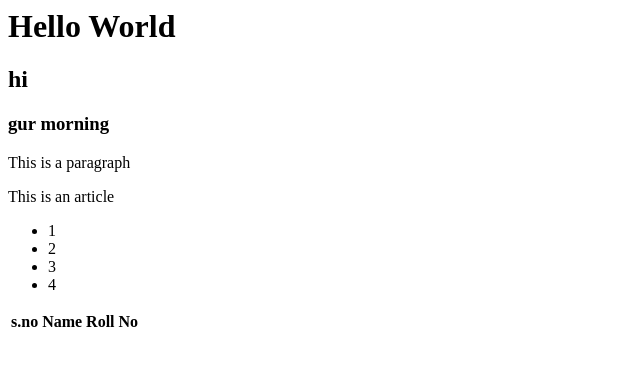
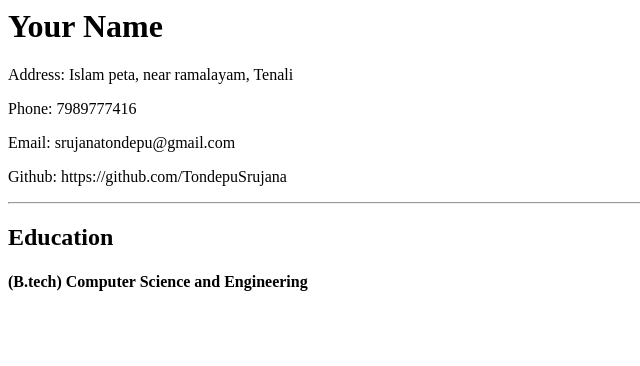
Before and after one commit to TondepuSrujana/resume, a plain HTML site: page index.html in a window 1280 px wide. Shown: the whole page, without its empty margins (0-640 px from the left). Drawn offline with Linux system fonts and the light colour scheme.

Commit message:
added some more details

```diff
--- a/index.html
+++ b/index.html
@@ -1,35 +1,21 @@
 <html>
     <head>
       <title>Resume</title>
-
     </head>
     <body>
-        <h1>
-            Hello World
-        </h1>
-        <h2>
-            hi
-        </h2>
-        <h3>
-            gur morning
-        </h3>
-        <p>This is a paragraph</p>
+        <h1>Your Name</h1>
+       <div class="personal-info">
+        <p>Address: Islam peta, near ramalayam, Tenali</p>
+        <p>Phone: 7989777416</p>
+        <p>Email: srujanatondepu@gmail.com</p>
+        <p>Github: https://github.com/TondepuSrujana</p>
+       </div>
+       <hr>
+       <div class="education-section">
+        <h2>Education</h2>
+        <h4>(B.tech) Computer Science and Engineering</h4>
 
-        <article>This is an article</article>
+       </div>
 
-        <ul>
-            <li>1</li>
-            <li>2</li>
-            <li>3</li>
-            <li>4</li>
-        </ul>
-
-        <table>
-            <tr>
-            <th>s.no</th>
-            <th>Name</th>
-            <th>Roll No</th>
-            </tr>
-        </table>
     </body>
 </html>
```
